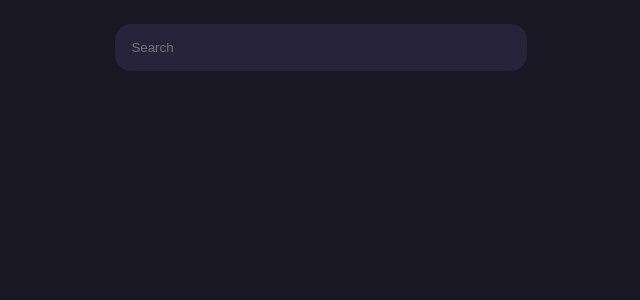
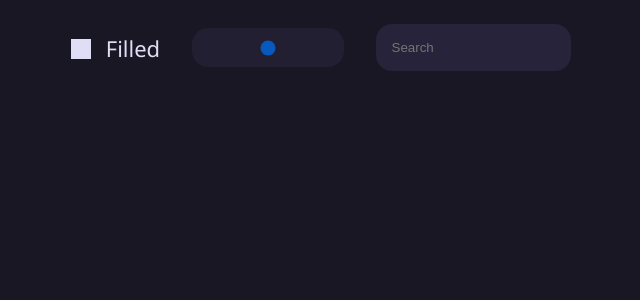
Before and after one commit to Bnyro/MDIcons, a SvelteKit app: page / in a window 1280 px wide. Shown: the top 300 px of the page, without its empty margins (319-959 px from the left). Built offline with nearby package versions, Linux system fonts and the light colour scheme.

Commit message:
Add filters for fill and weight

```diff
--- a/src/routes/+page.svelte
+++ b/src/routes/+page.svelte
@@ -7,6 +7,8 @@
 	let icons = [];
 	let visibleIcons = [];
 	let searchQuery = '';
+	let filled = false;
+	let weight = 400;
 
 	const iconsUrl = 'https://fonts.google.com/metadata/icons?key=material_symbols&incomplete=true';
 	const proxiedUrl = 'https://s.bnyro.ga/proxy?url=' + encodeURIComponent(iconsUrl);
@@ -67,7 +69,15 @@
 </script>
 
 <section>
-	<input bind:value={searchQuery} on:keyup={onQueryChanged} type="text" placeholder="Search" />
+	<div id="filters">
+		<label class="container"
+			>Filled
+			<input type="checkbox" bind:checked={filled} />
+			<span class="checkmark" />
+		</label>
+		<input class="slider" type="range" min="100" max="700" step="100" bind:value={weight} />
+		<input bind:value={searchQuery} on:keyup={onQueryChanged} type="text" placeholder="Search" />
+	</div>
 	<div id="icons">
 		{#each visibleIcons as icon}
 			<!-- svelte-ignore a11y-click-events-have-key-events -->
@@ -87,7 +97,13 @@
 		align-items: center;
 	}
 
-	input {
+	#filters {
+		display: flex;
+		justify-content: center;
+		align-items: center;
+	}
+
+	input[type='text'] {
 		margin: 1rem 0;
 		padding: 1rem;
 		width: 30%;
@@ -96,6 +112,97 @@
 		border: none;
 		outline: none;
 		color: var(--text);
+	}
+
+	input[type='range'] {
+		border-radius: 1rem;
+		-webkit-appearance: none;
+		appearance: none;
+		padding: 0.7rem;
+		background: var(--surface);
+		outline: none;
+		opacity: 0.7;
+		-webkit-transition: 0.2s;
+		transition: opacity 0.2s;
+	}
+
+	input[type='range']:hover {
+		opacity: 1;
+		cursor: pointer;
+	}
+
+	input[type='range']::-webkit-slider-thumb,
+	input[type='range']::-moz-range-thumb {
+		-webkit-appearance: none;
+		appearance: none;
+		padding: 0.2rem;
+		background: var(--accent);
+		border-radius: 1rem;
+	}
+
+	.container {
+		display: flex;
+		align-items: center;
+		justify-content: center;
+		position: relative;
+		padding-left: 35px;
+		cursor: pointer;
+		font-size: 22px;
+		-webkit-user-select: none;
+		-moz-user-select: none;
+		-ms-user-select: none;
+		user-select: none;
+	}
+
+	.container input {
+		position: absolute;
+		opacity: 0;
+		cursor: pointer;
+		height: 0;
+		width: 0;
+	}
+
+	.checkmark {
+		margin-top: 6px;
+		position: absolute;
+		top: 0;
+		left: 0;
+		height: 20px;
+		width: 20px;
+		background-color: var(--text);
+	}
+
+	.container:hover input ~ .checkmark {
+		background-color: #ccc;
+	}
+
+	.container input:checked ~ .checkmark {
+		background-color: var(--accent);
+	}
+
+	.checkmark:after {
+		content: '';
+		position: absolute;
+		display: none;
+	}
+
+	.container input:checked ~ .checkmark:after {
+		display: block;
+	}
+
+	.container .checkmark:after {
+		left: 7px;
+		top: 3px;
+		width: 4px;
+		height: 9px;
+		border: solid white;
+		border-width: 0 3px 3px 0;
+		transform: rotate(45deg);
+	}
+
+	#filters > * {
+		margin-left: 1rem;
+		margin-right: 1rem;
 	}
 
 	#icons {
```
